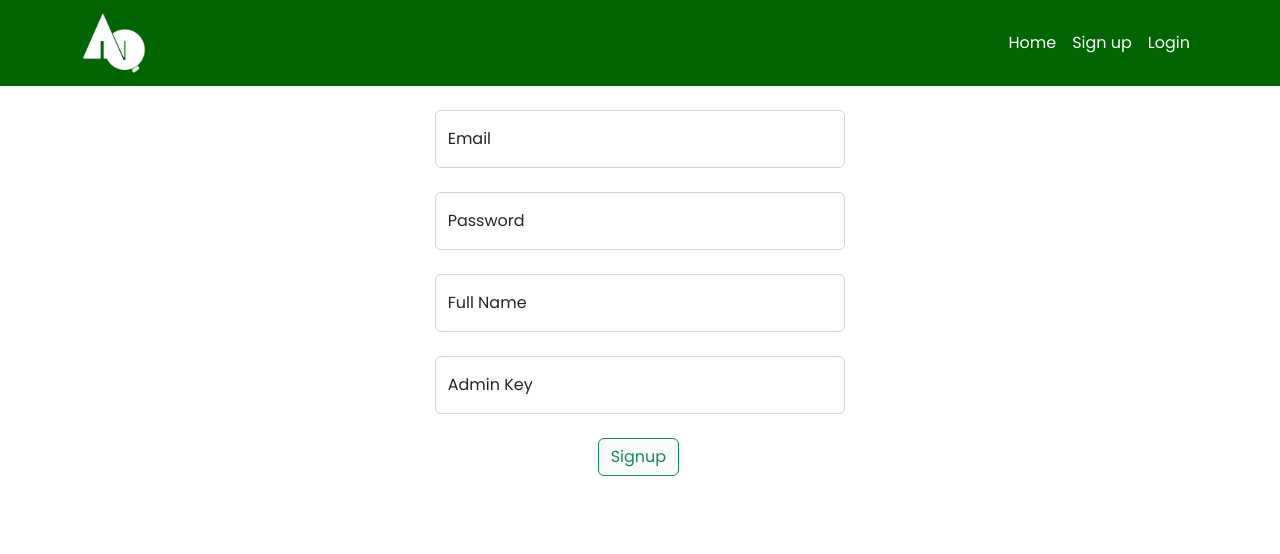
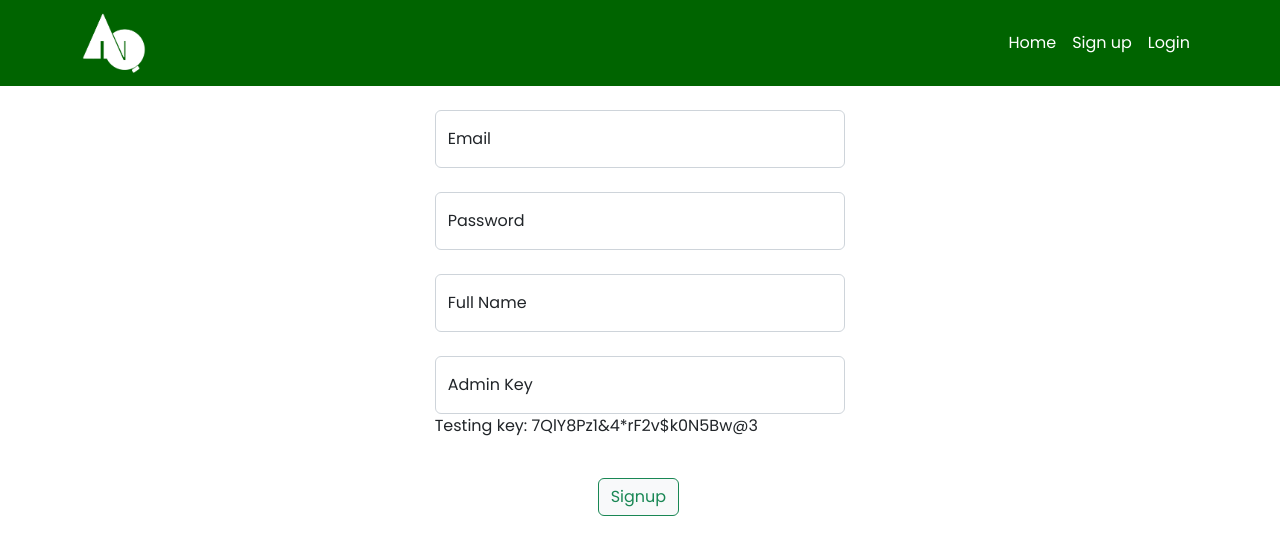
Before and after one commit to gabrielsalazar777/Avante-CRM-ERP-Client, a React (Create React App) app: page /signup in a window 1280 px wide. Shown: the top 554 px of the page. Built offline with nearby package versions, Linux system fonts and the light colour scheme.

Commit message:
added tester admin key: 7QlY8Pz1&4*rF2v@3

```diff
--- a/src/pages/Signup.js
+++ b/src/pages/Signup.js
@@ -97,6 +97,7 @@ const Signup = () => {
                      />
                      <label htmlFor="adminKey">Admin Key</label>
                   </div>
+                  <p>Testing key: 7QlY8Pz1&4*rF2v$k0N5Bw@3</p>
                </div>
             </div>
 
```
